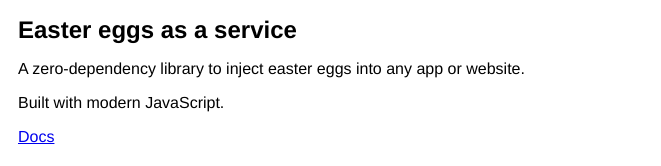
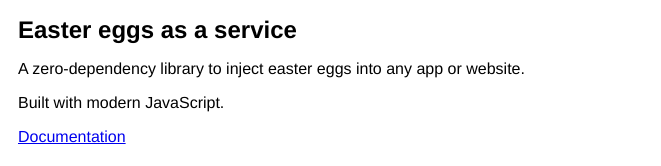
Before and after one commit to kyco/eeaas, a React (Vite) app in the folder apps/demo-react/: page / in a window 1280 px wide. Shown: the top 166 px of the page, without its empty margins (0-661 px from the left). Built offline with nearby package versions, Linux system fonts and the light colour scheme; what @eeaas/core would draw is missing.

Commit message:
fix: Update wording

```diff
--- a/apps/demo-react/src/App/index.tsx
+++ b/apps/demo-react/src/App/index.tsx
@@ -19,7 +19,7 @@ const App = () => {
 
       <p style={{ marginBottom: '20px' }}>
         <a href="https://www.npmjs.com/package/@eeaas/core" target="_blank" rel="noopener noreferrer">
-          Docs
+          Documentation
         </a>
       </p>
 
```
